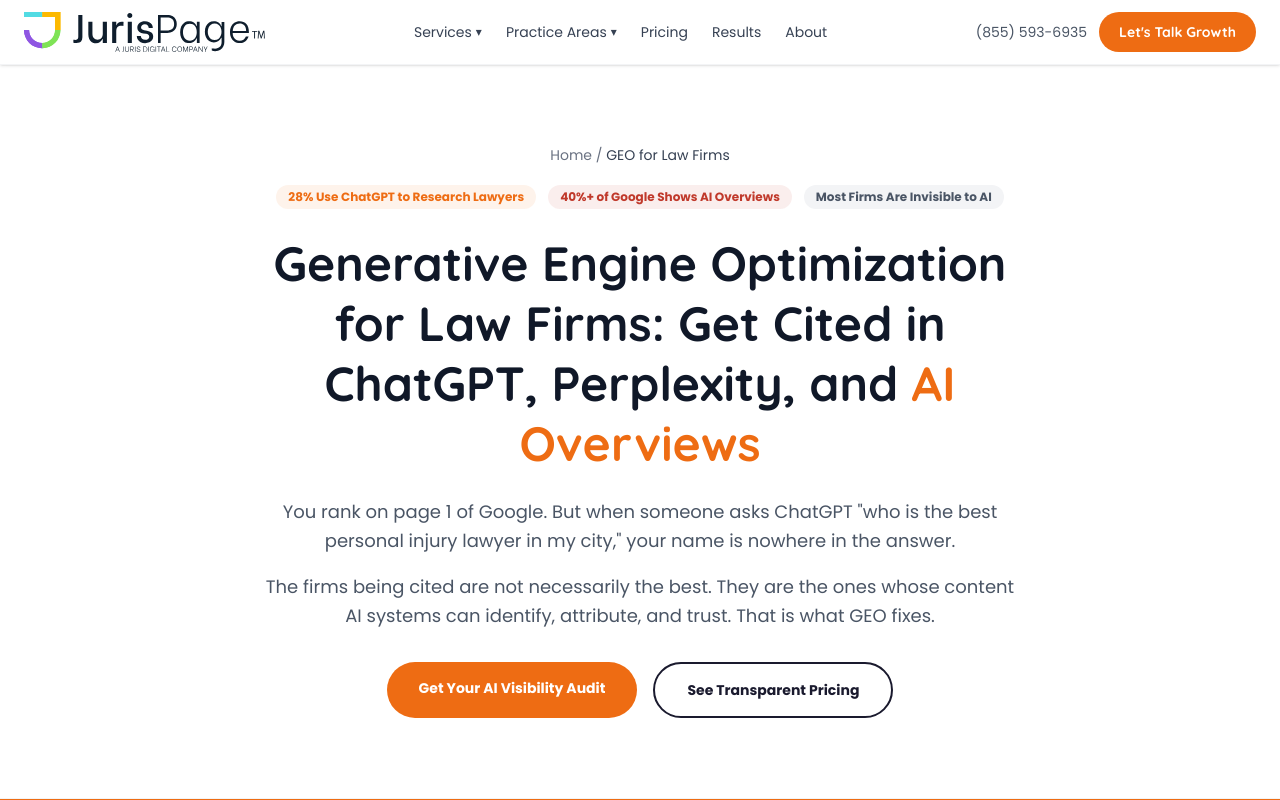
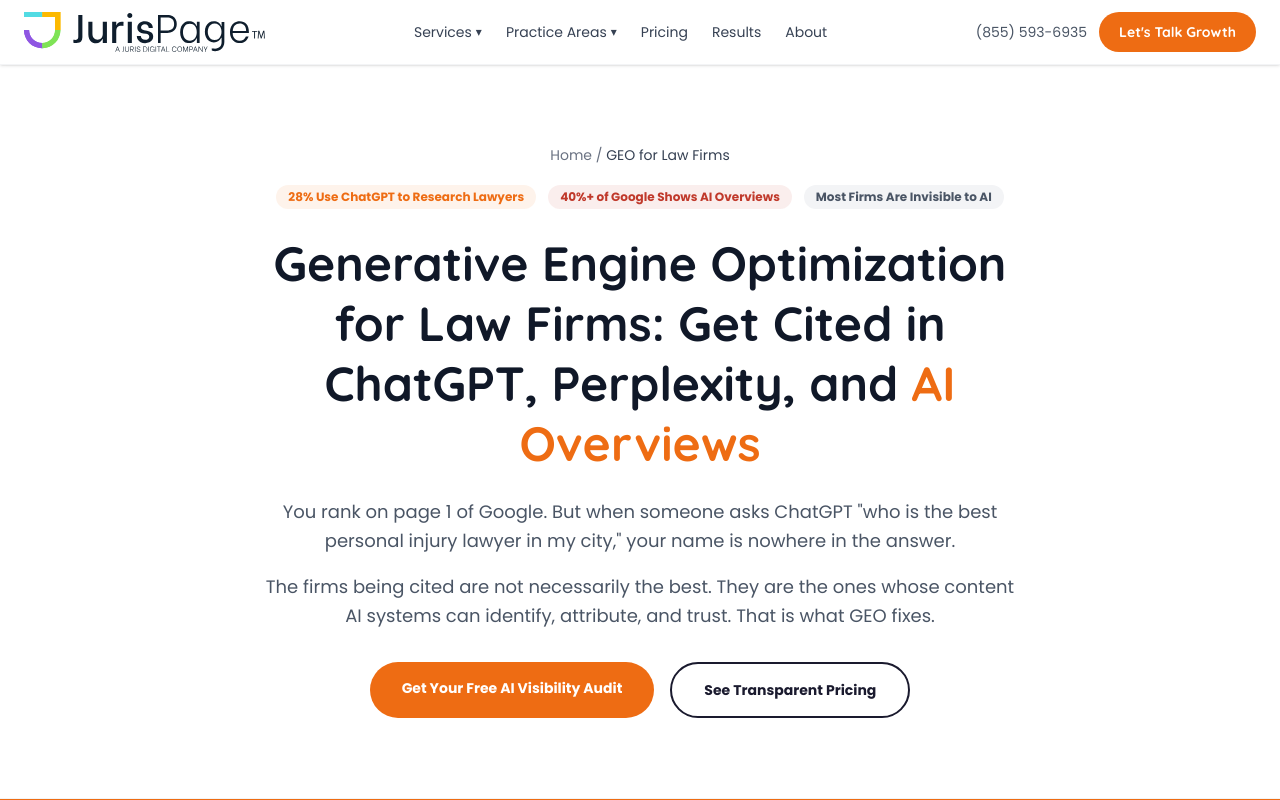
Before and after one commit to caseymeraz/jurispage, a Next.js app: page /generative-engine-optimization-legal-marketing in a window 1280 px wide. Shown: the top 800 px of the page. Built offline with nearby package versions, Linux system fonts and the light colour scheme.

Commit message:
Add AI Visibility Audit form back to GEO page
Restored the AiSearchReportForm that was on the old ServicePage
template. Added as a dedicated section with heading, description,
and Suspense wrapper. Hero and bottom CTAs now scroll to the
audit form instead of linking to /contact/.

```diff
--- a/app/generative-engine-optimization-legal-marketing/page.tsx
+++ b/app/generative-engine-optimization-legal-marketing/page.tsx
@@ -6,6 +6,8 @@
 import SchemaOrg from "@/components/SchemaOrg";
 import CTASection from "@/components/CTASection";
 import AiVisibilitySimulator from "@/components/AiVisibilitySimulator";
+import AiSearchReportForm from "@/components/AiSearchReportForm";
+import { Suspense } from "react";
 
 const service = getServiceBySlug("generative-engine-optimization-legal-marketing")!;
 const O = "#EE6C13";
@@ -78,7 +80,7 @@
             The firms being cited are not necessarily the best. They are the ones whose content AI systems can identify, attribute, and trust. That is what GEO fixes.
           </p>
           <div className="flex flex-col sm:flex-row gap-4 justify-center">
-            <Link href="/contact/" className="px-8 py-4 rounded-full text-white font-bold text-sm no-underline transition-opacity hover:opacity-90" style={{ background: O }}>Get Your AI Visibility Audit</Link>
+            <a href="#ai-audit" className="px-8 py-4 rounded-full text-white font-bold text-sm no-underline transition-opacity hover:opacity-90" style={{ background: O }}>Get Your Free AI Visibility Audit</a>
             <Link href="/services/pricing/" className="px-8 py-4 rounded-full font-bold text-sm no-underline border-2 transition-all hover:bg-gray-50" style={{ borderColor: D, color: D }}>See Transparent Pricing</Link>
           </div>
         </div>
@@ -313,6 +315,18 @@
         </div>
       </section>
 
+      {/* AI VISIBILITY AUDIT FORM */}
+      <section id="ai-audit" className="py-16 px-6 bg-white scroll-mt-16 border-t border-gray-100">
+        <div className="max-w-3xl mx-auto text-center mb-10">
+          <span className="inline-block text-xs font-heading font-bold uppercase tracking-widest px-3 py-1 rounded-full mb-4" style={{ background: O + "15", color: O }}>Free Tool</span>
+          <h2 className="font-heading font-extrabold text-gray-900 text-3xl mb-3">Get Your AI Visibility Audit</h2>
+          <p className="text-gray-500 max-w-xl mx-auto">Enter your practice area and location. We will query ChatGPT, Perplexity, and Google AI Overviews and show you exactly where you stand.</p>
+        </div>
+        <Suspense fallback={<div className="max-w-2xl mx-auto bg-gray-50 rounded-2xl p-8 text-center text-gray-500">Loading audit tool...</div>}>
+          <AiSearchReportForm />
+        </Suspense>
+      </section>
+
       {/* 9. PRICING */}
       <section className="py-16 px-6 bg-gray-50">
         <div className="max-w-4xl mx-auto">
@@ -392,7 +406,7 @@
           <h2 className="font-heading font-extrabold text-white text-3xl mb-4">Get Your AI Visibility Audit</h2>
           <p className="text-gray-400 mb-8">We will query ChatGPT, Perplexity, and Google AI Overviews for your practice area and city. You will see exactly where you stand. Free. No obligation.</p>
           <div className="flex flex-col sm:flex-row gap-4 justify-center">
-            <Link href="/contact/" className="px-8 py-4 rounded-full text-white font-bold text-sm no-underline transition-opacity hover:opacity-90" style={{ background: O }}>Get Your AI Visibility Audit</Link>
+            <a href="#ai-audit" className="px-8 py-4 rounded-full text-white font-bold text-sm no-underline transition-opacity hover:opacity-90" style={{ background: O }}>Get Your Free AI Visibility Audit</a>
             <Link href="/services/pricing/" className="px-8 py-4 rounded-full font-bold text-sm no-underline border-2 border-gray-600 text-gray-300 hover:border-white hover:text-white transition-colors">See Transparent Pricing</Link>
           </div>
           <p className="text-gray-500 text-xs mt-6">Month-to-month. 90-day guarantee. You own everything.</p>
```
